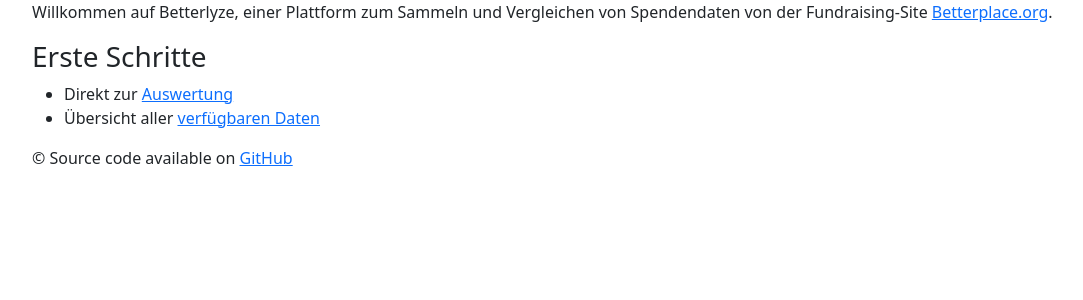
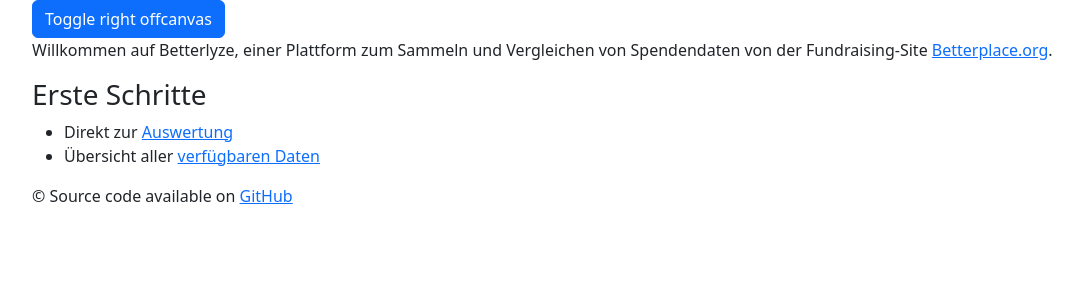
Before and after one commit to dorsax/betterlyze, a Django app: template betterlyze/betterlyze/templates/index.html in a window 1280 px wide. Shown: the part 76-376 px from the top of the page, without its empty margins (50-1133 px from the left). Run offline with Django 3.2, Linux system fonts and the light colour scheme; the template is opened without the code that fills it, so the values that code supplies are empty; some libraries are stand-ins or nearby versions.

Commit message:
chore: sanitize base

```diff
--- a/betterlyze/betterlyze/templates/base.html
+++ b/betterlyze/betterlyze/templates/base.html
@@ -81,6 +81,36 @@
     </nav>
 
 
+
+    <div class="container">
+    <button class="btn btn-primary" type="button" data-bs-toggle="offcanvas" data-bs-target="#offcanvasRight" aria-controls="offcanvasRight">Toggle right offcanvas</button>
+</div>
+    <div class="offcanvas offcanvas-end" tabindex="-1" id="offcanvasRight" aria-labelledby="offcanvasRightLabel">
+      <div class="offcanvas-header">
+        <h5 id="offcanvasRightLabel">Offcanvas right</h5>
+        <button type="button" class="btn-close text-reset" data-bs-dismiss="offcanvas" aria-label="Close"></button>
+      </div>
+      <div class="offcanvas-body">
+        <div class="dropdown mt-3">
+            <button class="btn btn-secondary dropdown-toggle" type="button" data-bs-toggle="dropdown">
+              Dropdown button
+            </button>
+            <ul class="dropdown-menu">
+              <li><a class="dropdown-item" href="#">Action</a></li>
+              <li><a class="dropdown-item" href="#">Another action</a></li>
+              <li><a class="dropdown-item" href="#">Something else here</a></li>
+            </ul>
+          </div>
+      </div>
+    </div>
+
+
+
+
+
+
+
+
     <div class="container">
     {% block content %}{% endblock content %}
     </div>
```
